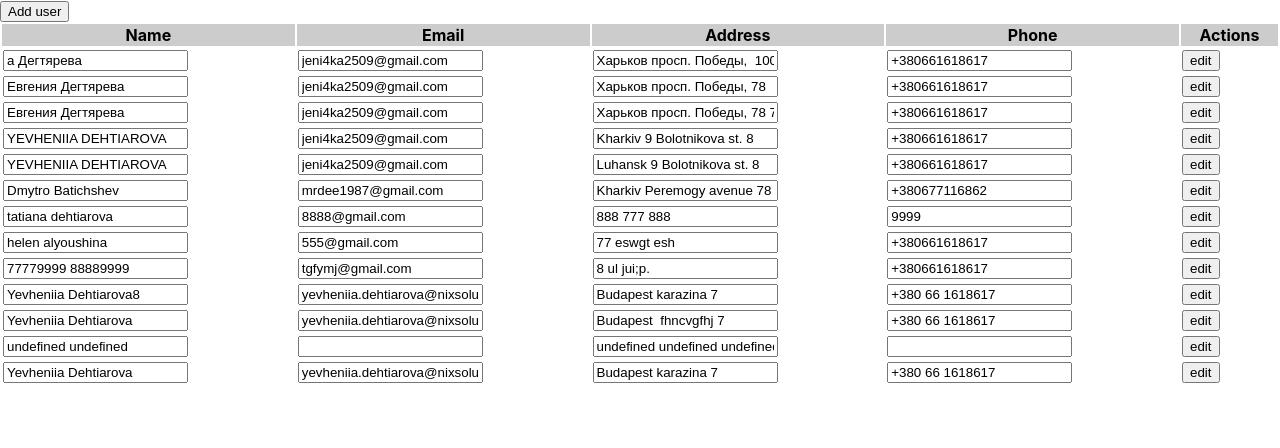
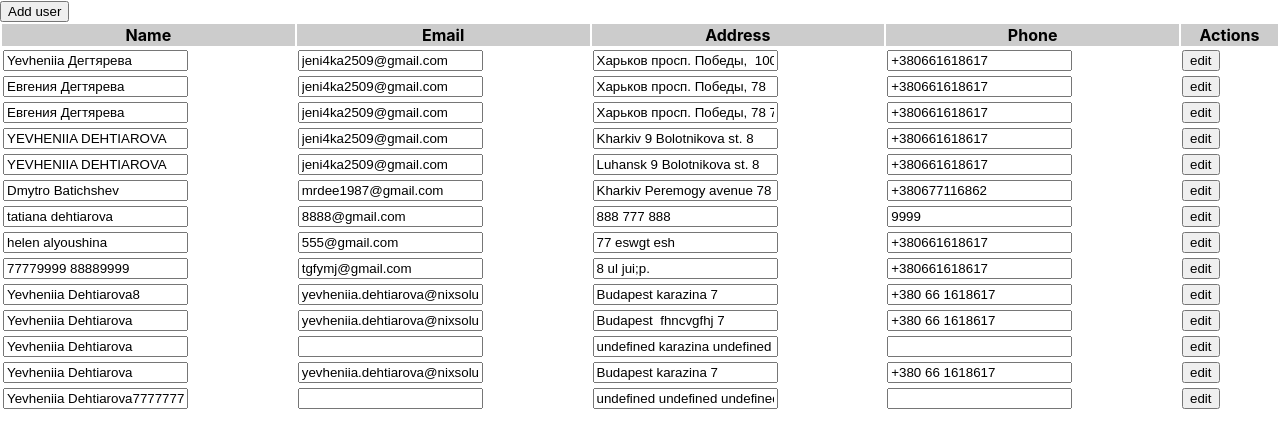
Before and after one commit to YevheniiaDehtiarova/User-post-app-react-formik, a React (Create React App) app: page / in a window 1280 px wide. Shown: the top 448 px of the page. Built offline with nearby package versions, Linux system fonts and the light colour scheme; data requests are answered from the project's data file.

Commit message:
update table and user component

```diff
--- a/db.json
+++ b/db.json
@@ -121,7 +121,7 @@
   "users": [
     {
       "id": 7,
-      "firstName": "a",
+      "firstName": "Yevheniia",
       "lastName": "Дегтярева",
       "email": "jeni4ka2509@gmail.com",
       "address": {
@@ -329,9 +329,15 @@
     },
     {
       "id": 20,
+      "firstName": "Yevheniia",
+      "lastName": "Dehtiarova",
       "email": "",
-      "address": {},
-      "company": {}
+      "address": {
+        "street": "karazina"
+      },
+      "company": {
+        "scope": "777777"
+      }
     },
     {
       "id": 21,
@@ -351,6 +357,16 @@
         "name": "8",
         "scope": "8"
       }
+    },
+    {
+      "id": 22,
+      "firstName": "Yevheniia",
+      "lastName": "Dehtiarova777777777",
+      "address": {},
+      "company": {
+        "name": "xbnf",
+        "scope": "7777"
+      }
     }
   ],
   "profile": {
--- a/src/components/app/utils/createUser.js
+++ b/src/components/app/utils/createUser.js
@@ -1,5 +1,4 @@
 function createUser(object) {
-console.log(object, 'object in create user')
   const user =  {
     id: object.id ? object.id : "",
     firstName: object.firstName,
@@ -19,7 +18,6 @@ console.log(object, 'object in create user')
       scope: object.companyScope,
     },
   };
-console.log(user, 'CREATED USER')
   return user;
 }
 
--- a/src/components/table/Table.jsx
+++ b/src/components/table/Table.jsx
@@ -2,8 +2,13 @@ import "./table.css";
 import React from "react";
 import { useTable } from "react-table";
 
-function Table({ columns, data, rowKey }) {
+function Table({ columns, data, rowKey, updateData }) {
   //console.log(columns,data,rowKey);
+  //console.log(updateData, 'UPDATE DATA')
+  if(updateData) {
+    data = updateData
+  }
+
   const {
     getTableProps,
     getTableBodyProps,
--- a/src/components/user-form/UserForm.jsx
+++ b/src/components/user-form/UserForm.jsx
@@ -6,11 +6,12 @@ import { useHttp } from "../hooks/http.hook";
 import * as Yup from 'yup';
 import userRoutes from "../app/routes/user.routes";
 
-const UserForm = ({ active, setActive, row }) => {
-  console.log(active, "STATUS");
-  console.log(row, "СТРОКА");
+const UserForm = ({ active, setActive, row, callBack }) => {
+  //console.log(active, "STATUS");
+  //console.log(row, "СТРОКА");
   const handleClose = () => setActive(false);
 
+  //console.log(callBack, 'CALLBACK')
 
   const [firstName, setFirstName] = useState("");
   const [lastName, setLastName] = useState("");
@@ -30,22 +31,22 @@ const UserForm = ({ active, setActive, row }) => {
   useEffect(() => {
    //console.log("!!!!!!!!!!!!!!!!!!", row?.original);
     setFirstName(row?.original?.firstName);
-    setLastName(row?.original.lastName);
-    setUserName(row?.original.userName);
-    setEmail(row?.original.email);
-    setStreet(row?.original.address.street);
-    setBuilding(row?.original.address.building);
-    setCity(row?.original.address.city);
-    setZipcode(row?.original.address.zipcode);
-    setPhone(row?.original.phone);
-    setWebsite(row?.original.website);
-    setCompanyName(row?.original.company.name);
-    setCompanyScope(row?.original.company.scope);
+    setLastName(row?.original?.lastName);
+    setUserName(row?.original?.userName);
+    setEmail(row?.original?.email);
+    setStreet(row?.original?.address.street);
+    setBuilding(row?.original?.address.building);
+    setCity(row?.original?.address.city);
+    setZipcode(row?.original?.address.zipcode);
+    setPhone(row?.original?.phone);
+    setWebsite(row?.original?.website);
+    setCompanyName(row?.original?.company.name);
+    setCompanyScope(row?.original?.company.scope);
 
   }, [row]);
 
   const onSubmitHandler = (e, values) => {
-    console.log('SUBMIT WORKS');
+    //console.log('SUBMIT WORKS');
     e.preventDefault();
 
    const newUser =  {
@@ -68,19 +69,22 @@ const UserForm = ({ active, setActive, row }) => {
     },
   };
 
-  console.log(newUser);
+  //console.log(newUser);
+
+  callBack(newUser);
+
+
 
    if(!row) {
-    console.log('будем создавать юзера');
-
+    //console.log('будем создавать юзера');
     request(userRoutes.createUser, "POST", JSON.stringify(newUser))
       .then((res) => res)
       .catch((err) => console.log(err));
 
    } else {
-    console.log('будем обновлять юзера');
+    //console.log('будем обновлять юзера');
+
     const apiUrl = userRoutes.updateUser.replace('${id}', newUser.id);
-
     request(apiUrl, "PUT", JSON.stringify(newUser))
     .then((res) => res)
     .catch((err) => console.log(err));
--- a/src/components/users/Users.jsx
+++ b/src/components/users/Users.jsx
@@ -6,31 +6,18 @@ import UserForm from "../user-form/UserForm";
 
 const EMPTY_ARR = [];
 
-function Users({ users, handleAdd, handleEdit }) {
+function Users({ users }) {
   const formikSlice = users || EMPTY_ARR;
 
   const [userFormActive, setUserFormActive] = useState(false);
   const [tableRows, setTableRows] = useState(formikSlice);
   const [rowData, setRowData] = useState(null);
+  const [updateTableRows, setUpdateTableRows] = useState(null);
 
   useEffect(() => {
+    //console.log('works useeffect in table')
     setTableRows(formikSlice);
   }, [formikSlice, tableRows]);
-
-  const onAdd = () => {
-    const newState = [...tableRows];
-    newState.push([]);
-    setTableRows(newState);
-    handleAdd([]);
-  };
-
-  const onEdit = (row) => {
-    const newState = [...tableRows];
-    const findedTableElement = newState.find((user) => user.id === row.id);
-    console.log(findedTableElement);
-    newState.splice(row.index, 1, findedTableElement);
-    setTableRows(newState);
-  };
 
   const columns = [
     {
@@ -78,16 +65,29 @@ function Users({ users, handleAdd, handleEdit }) {
     },
   ];
 
+
   const onClickAddUser = () => {
-    //onAdd();
     setUserFormActive(true);
   };
 
   const onClickEditUser = (row) => {
-    // onEdit(row);
     setRowData(row);
     setUserFormActive(true);
   };
+
+  const callBack = (user) => {
+     if(user){
+       if(JSON.stringify(user) !== JSON.stringify(rowData?.original)){
+          const newState = [...tableRows];
+           const findedElement = newState.find((item) => item.id === user.id);
+           const index = newState.indexOf(findedElement)
+           newState.splice(index, 1, user);
+           setUpdateTableRows(newState);
+       }
+     }
+  }
+
+
 
   return (
     <div className="field">
@@ -96,8 +96,8 @@ function Users({ users, handleAdd, handleEdit }) {
           Add user
         </button>
       </div>
-      <Table data={tableRows} columns={columns} rowKey="id" />
-      <UserForm active={userFormActive} setActive={setUserFormActive} row={rowData}></UserForm>
+      <Table data={tableRows} updateData={updateTableRows} columns={columns} rowKey="id" />
+      <UserForm callBack={callBack}  active={userFormActive} setActive={setUserFormActive} row={rowData}></UserForm>
     </div>
   );
 }
```
